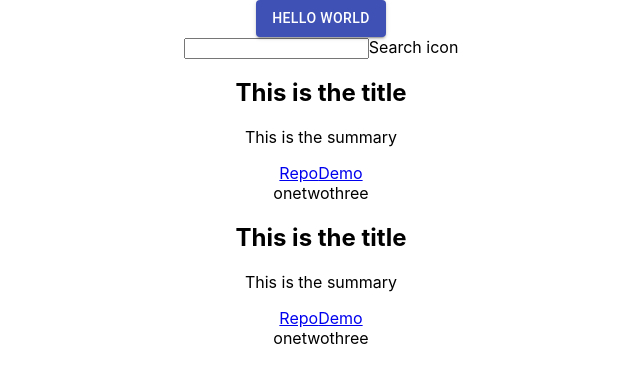
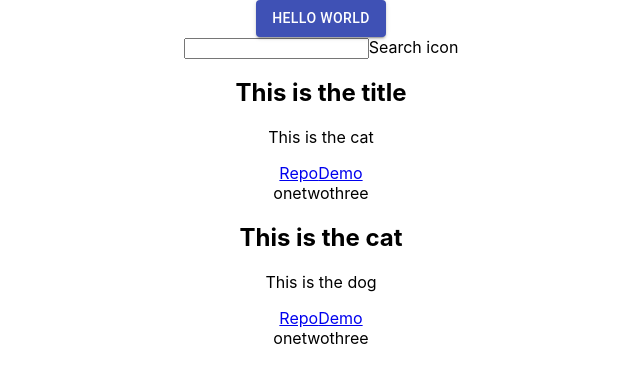
Before and after one commit to strtw/Personal-Site, a React (Create React App) app: page / in a window 1280 px wide. Shown: the top 382 px of the page, without its empty margins (319-959 px from the left). Built offline with nearby package versions, Linux system fonts and the light colour scheme.

Commit message:
added summary data to elasticlunr index, created function to search index

```diff
--- a/src/App.js
+++ b/src/App.js
@@ -8,6 +8,7 @@ import Button from '@material-ui/core/Button';
 import CodePenCard from './components/CodePenCard.js';
 import TextSummary from './components/TextSummary.js';
 import Searchbar from './components/SearchBar.js';
+import { tsIndexSignature } from '@babel/types';
 
 
 const data = {
@@ -33,12 +34,53 @@ class App extends Component{
     this.setState({searchQuery:childQueryData})
   }
 
-filterProjects = (data) => {
-  console.log(data);
+filterProjects = (index,query) => {
+  let result = index.search(query);
+  return result;
+}
+
+
+loadProjectToSearchIndex = (data) =>{
+  var index = window.elasticlunr(function () {
+    this.addField('title');
+    this.addField('summary');
+    this.setRef('id');
+  });
+  data.forEach(function(project){
+    index.addDoc(project)
+  })
+  return index;
+}
+
+/*updateResultDisplay = (filteredArray, allProjects) =>{
+
+  let result = [];
+
+  allProject.forEach(function(project){
+    project.diplay = false; //set all projects to be hidden at beginning of search
+  })
+
+
+  filteredArray.forEach(function(project){
+   let id = project.id;
+  })
+
+  result.forEach(function(project){
+
+  })
+}*/
+
+componentDidUpdate(){
+ let searchIndex = this.loadProjectToSearchIndex(summaryData.data);
+ let filteredProjects = this.filterProjects(searchIndex, this.state.searchQuery);
+console.log(filteredProjects);
+this.updateResultDisplay(filteredProjects,this.state.summaryData.data);
+
 }
 
   render(){
-    const summaryComponents = this.state.summaryData.map(project=> {
+    console.log(this.state.summaryData);
+    let summaryComponents = this.state.summaryData.data.map(project=> {
       return (
         <TextSummary display={project.display} key={project.id} title={project.title} summary={project.summary} repository={project.repository} demo={project.demo} tags={project.tags}/>
       )
@@ -52,7 +94,7 @@ filterProjects = (data) => {
         Hello World
       </Button>
      {/*} <CodePenCard height={data.height} width={data.width} title={data.titles} src={data.penUrl}/>*/}
-      <Searchbar getSearchQuery={this.getSearchQueryP}></Searchbar>
+      <Searchbar getSearchQuery={this.getSearchQueryP} projects={this.state.summaryData}></Searchbar>
       {summaryComponents}
 
       </div>
--- a/src/summaryData.js
+++ b/src/summaryData.js
@@ -1,22 +1,28 @@
-const summaryData = [
+import { yieldExpression } from "@babel/types";
+
+const summaryData = {data:[
     {
       id: 1,
       title: "This is the title",
-      summary: "This is the summary",
+      summary: "This is the cat",
       tags:[1,2,3],
       demo:'http://www.google.com',
       repository:'http://www.google.com',
-      tags:['one','two','three']
+      tags:['one','two','three'],
+      display:true
     },
     {
       id: 2,
-      title: "This is the title",
-      summary: "This is the summary",
+      title: "This is the cat",
+      summary: "This is the dog",
       tags:[1,2,3],
       demo:'http://www.google.com',
       repository:'http://www.google.com',
-      tags:['one','two','three']
+      tags:['one','two','three'],
+      display:true
     }
-  ]
+  ]}
+
+  //const summaryData = '{"data":[{"id":1,"title":"This is the title","summary":"This is the cat","tags":["one","two","three"],"demo":"http://www.google.com","repository":"http://www.google.com"},{"id":2,"title":"This is the cat","summary":"This is the dog","tags":["one","two","three"],"demo":"http://www.google.com","repository":"http://www.google.com"}]}'
 
   export default summaryData;
```
